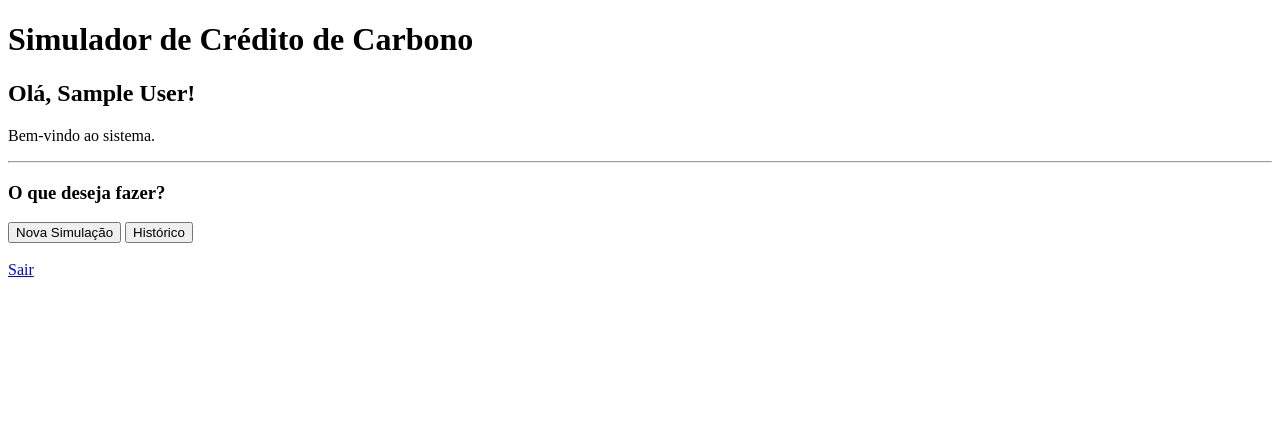
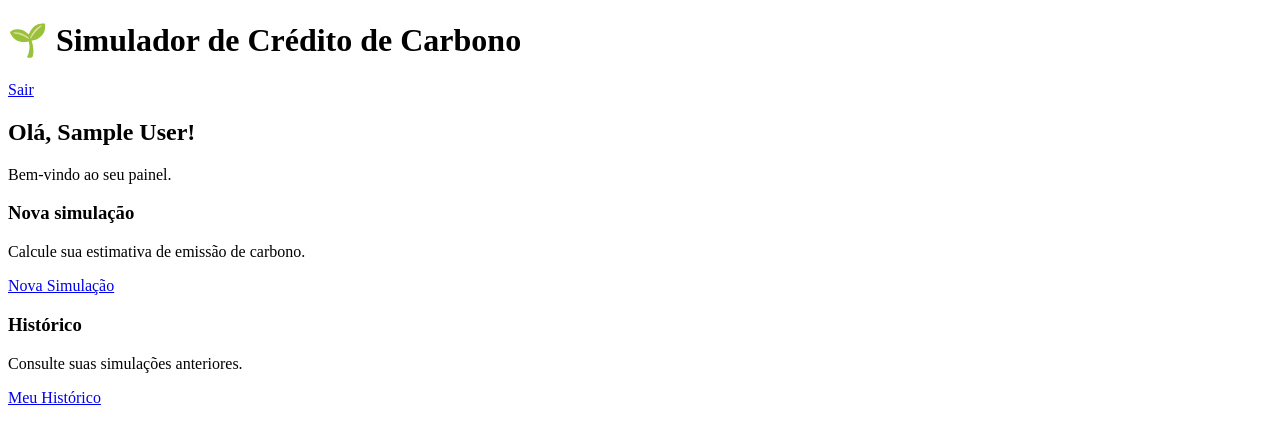
Before and after one commit to soldadox2077-tech/TCC_Credito_Carbono, a PHP site: page /dashboard.php in a window 1280 px wide. Shown: the top 444 px of the page. Run offline with PHP 8.4, Linux system fonts and the light colour scheme; the visitor is signed in with stand-in values (Sample User, id 1).

Commit message:
Revisao Dashboard

```diff
--- a/public/dashboard.php
+++ b/public/dashboard.php
@@ -1,7 +1,6 @@
 <?php
 
 session_start();
-
 
 if (!isset($_SESSION["usuario_id"])) {
 
@@ -10,62 +9,81 @@ if (!isset($_SESSION["usuario_id"])) {
 
 }
 
+$nome = $_SESSION["usuario_nome"];
+
 ?>
 
-
 <!DOCTYPE html>
-<html>
+<html lang="pt-br">
 
 <head>
 
-<title>Dashboard</title>
+    <meta charset="UTF-8">
+
+    <title>Dashboard - Simulador de Carbono</title>
 
 </head>
 
-
 <body>
 
+    <header>
 
-<h1>
-Simulador de Crédito de Carbono
-</h1>
+        <h1>
+            🌱 Simulador de Crédito de Carbono
+        </h1>
+
+        <a href="logout.php">
+            Sair
+        </a>
+
+    </header>
 
 
-<h2>
-Olá, <?php echo $_SESSION["usuario_nome"]; ?>!
-</h2>
+    <main>
+
+        <h2>
+            Olá, <?php echo $nome; ?>!
+        </h2>
+
+        <p>
+            Bem-vindo ao seu painel.
+        </p>
 
 
-<p>
-Bem-vindo ao sistema.
-</p>
+        <section>
+
+            <h3>
+                Nova simulação
+            </h3>
+
+            <p>
+                Calcule sua estimativa de emissão de carbono.
+            </p>
+
+            <a href="#">
+                Nova Simulação
+            </a>
+
+        </section>
 
 
-<hr>
+        <section>
 
+            <h3>
+                Histórico
+            </h3>
 
-<h3>
-O que deseja fazer?
-</h3>
+            <p>
+                Consulte suas simulações anteriores.
+            </p>
 
+            <a href="#">
+                Meu Histórico
+            </a>
 
-<button>
-Nova Simulação
-</button>
+        </section>
 
-
-<button>
-Histórico
-</button>
-
-
-<br><br>
-
-
-<a href="logout.php">
-Sair
-</a>
-
+    </main>
 
 </body>
 
```
